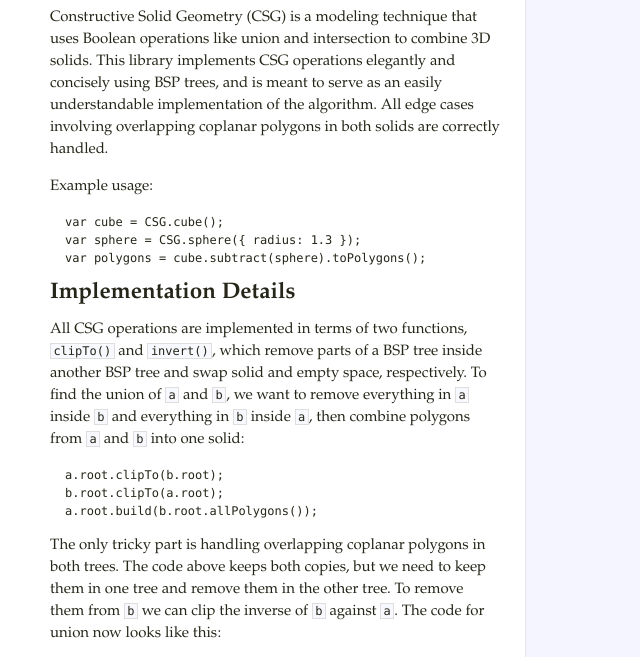
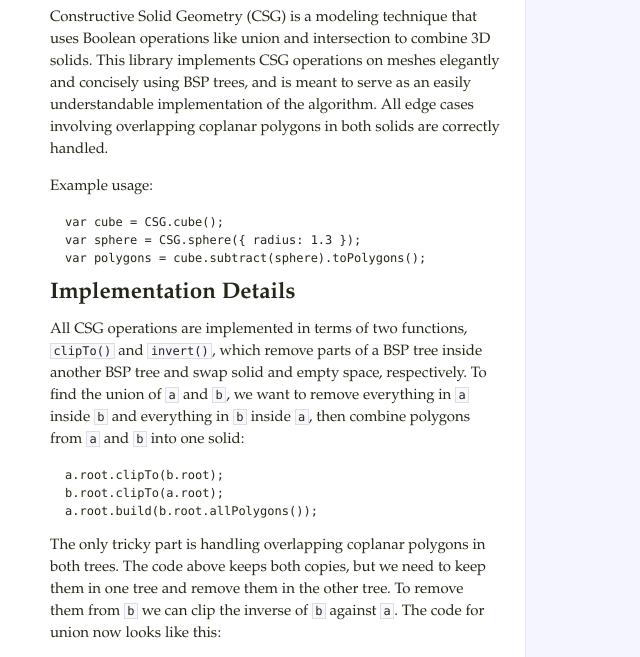
Before and after one commit to evanw/csg.js, a plain HTML site: page docs/index.html in a window 1280 px wide. Shown: the part 91-748 px from the top of the page, without its empty margins (0-640 px from the left). Drawn offline with Linux system fonts and the light colour scheme.

Commit message:
updated comment

```diff
--- a/docs/index.html
+++ b/docs/index.html
@@ -1,9 +1,9 @@
 <!DOCTYPE html>  <html> <head>   <title>csg.js</title>   <meta http-equiv="content-type" content="text/html; charset=UTF-8">   <link rel="stylesheet" media="all" href="docco.css" /> </head> <body>   <div id="container">     <div id="background"></div>          <table cellpadding="0" cellspacing="0">       <thead>         <tr>           <th class="docs">             <h1>               csg.js             </h1>           </th>           <th class="code">           </th>         </tr>       </thead>       <tbody>                               <tr id="section-1">             <td class="docs">               <div class="pilwrap">                 <a class="pilcrow" href="#section-1">&#182;</a>               </div>               <p>Constructive Solid Geometry (CSG) is a modeling technique that uses Boolean
 operations like union and intersection to combine 3D solids. This library
-implements CSG operations elegantly and concisely using BSP trees, and is
-meant to serve as an easily understandable implementation of the algorithm.
-All edge cases involving overlapping coplanar polygons in both solids are
-correctly handled.</p>
+implements CSG operations on meshes elegantly and concisely using BSP trees,
+and is meant to serve as an easily understandable implementation of the
+algorithm. All edge cases involving overlapping coplanar polygons in both
+solids are correctly handled.</p>
 
 <p>Example usage:</p>
 
```
Also changed, not shown: csg.js (+4 -4 lines), csg.png.
